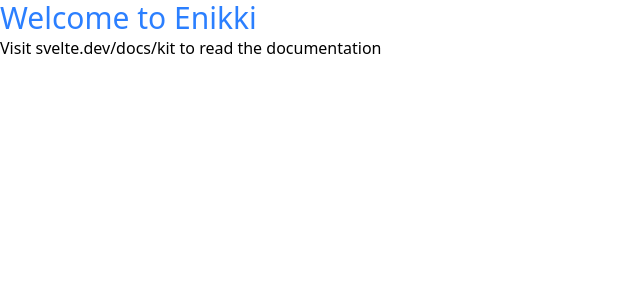
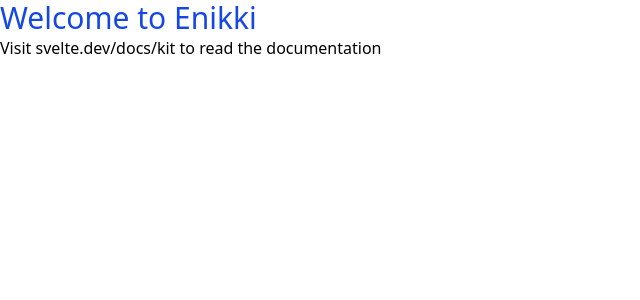
Before and after one commit to hirokts/enikki, a SvelteKit app in the folder apps/web/: page / in a window 1280 px wide. Shown: the top 300 px of the page, without its empty margins (0-640 px from the left). Built offline with nearby package versions, Linux system fonts and the light colour scheme.

Commit message:
add recommendations

```diff
--- a/apps/web/src/routes/+page.svelte
+++ b/apps/web/src/routes/+page.svelte
@@ -1,2 +1,2 @@
-<h1 class="text-3xl text-blue-500">Welcome to Enikki</h1>
+<h1 class="text-3xl text-blue-700">Welcome to Enikki</h1>
 <p>Visit <a href="https://svelte.dev/docs/kit">svelte.dev/docs/kit</a> to read the documentation</p>
```
